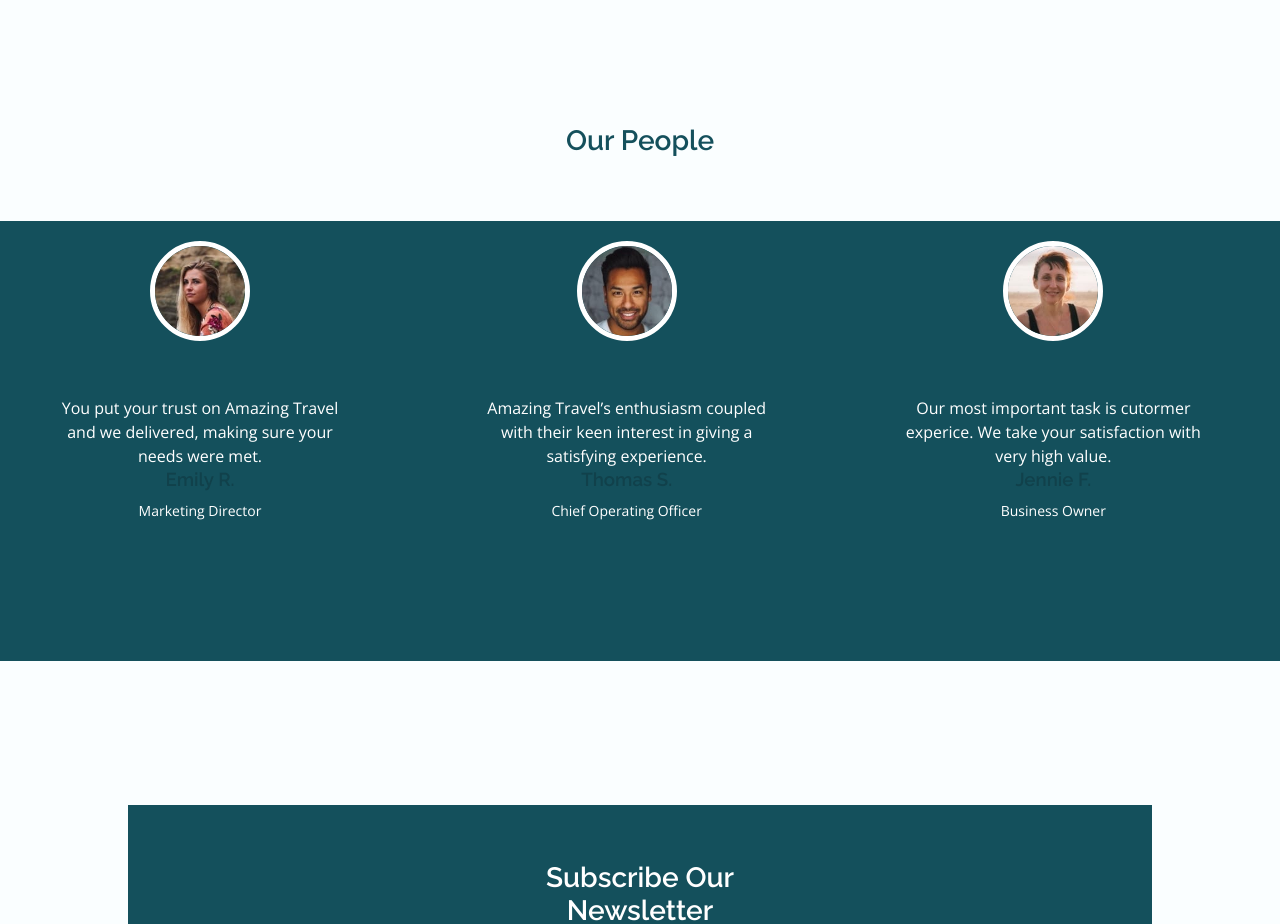
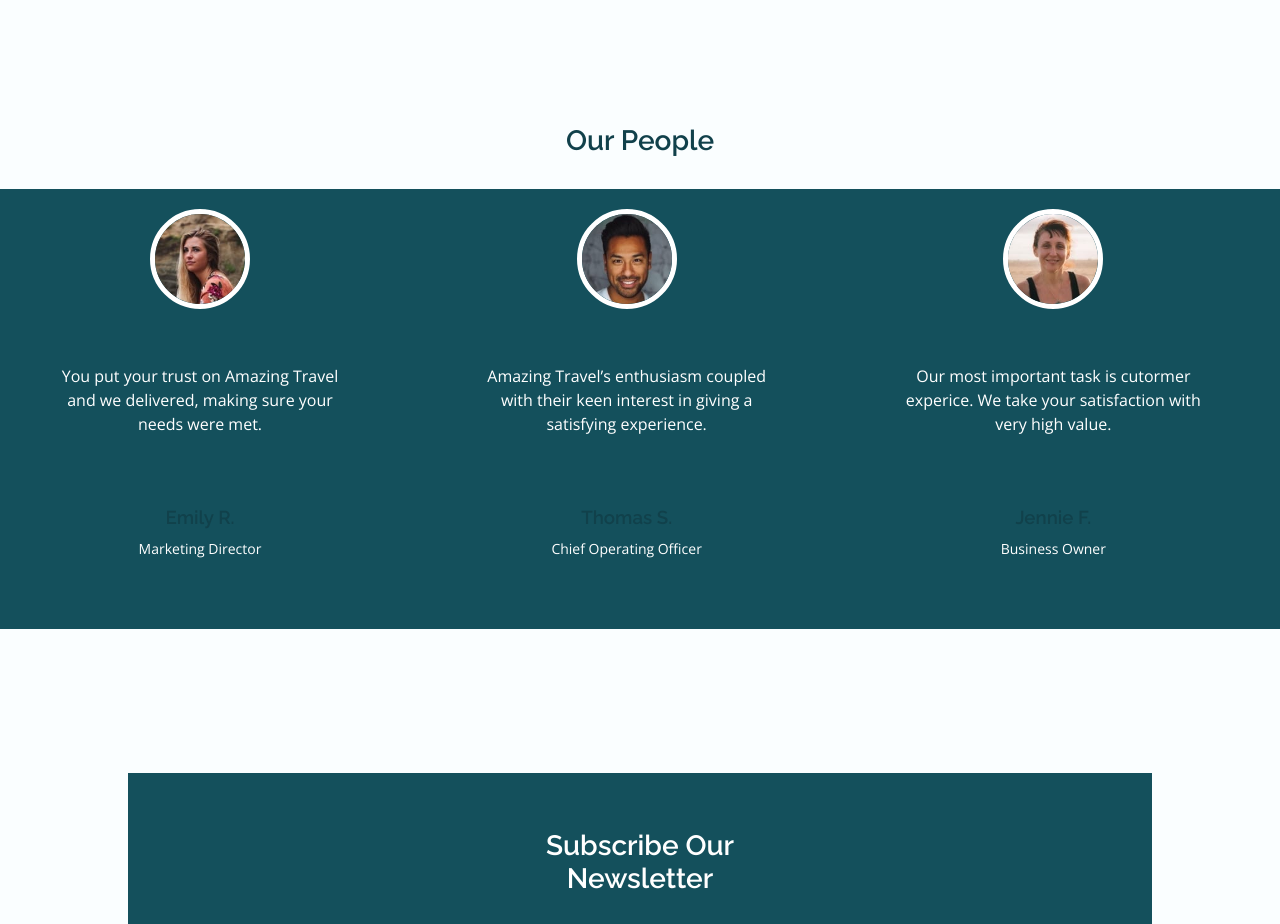
Before and after one commit to Dil2010/Amazing_Travel_Website, a plain HTML site: page index.html in a window 1280 px wide. Shown: the part 3840-4764 px from the top of the page. Drawn offline with nearby package versions, Linux system fonts and the light colour scheme.

Commit message:
Update styles.css

```diff
--- a/css/styles.css
+++ b/css/styles.css
@@ -170,6 +170,7 @@ input {
 .section__title {
   font-size: var(--h2-font-size);
   color: var(--title-color);
+  /* color: white; */
   text-align: center;
   text-transform: capitalize;
   margin-bottom: var(--mb-2);
@@ -663,12 +664,12 @@ input {
 
 }
 
-.our_people h2{
+/* .our_people h2{
   color: var(--first-color);
   font-size: var(--h2-font-size);
   margin-bottom: 8vh;
 
-}
+} */
 
 .our_people h5{
   color: white;
@@ -699,10 +700,10 @@ input {
   line-height: 1.5;
 }
 
-h5.author_our_people_section{
-  color: white;
+h3.author_our_people_section{
+
   margin-top: 70px;
-  font-size: 22px;
+
 }
 
 p.designation_our_people{
```
